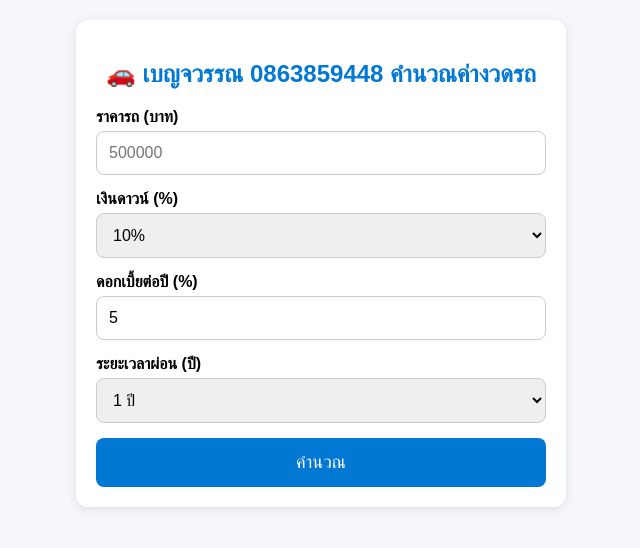
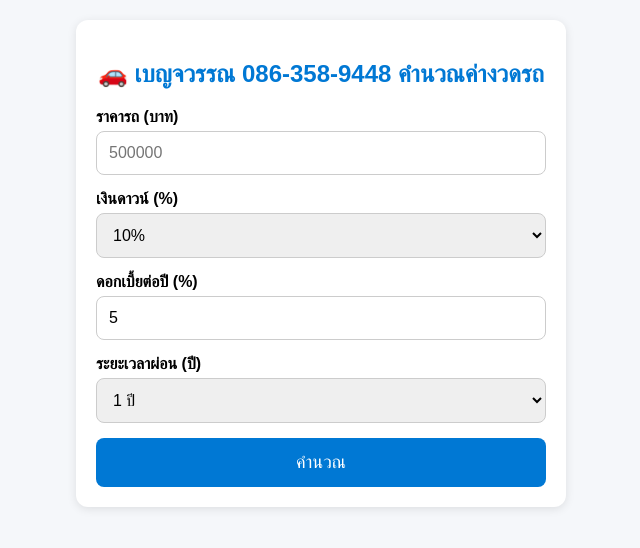
Before and after one commit to ottosangjb/otto7128, a plain HTML site: page carload.html in a window 1280 px wide. Shown: the whole page, without its empty margins (319-959 px from the left). Drawn offline with Linux system fonts and the light colour scheme.

Commit message:
Add files via upload

```diff
--- a/carload.html
+++ b/carload.html
@@ -3,7 +3,7 @@
 <head>
 <meta charset="UTF-8">
 <meta name="viewport" content="width=device-width, initial-scale=1.0">
-<title>เบญจวรรณ 0863859448 คำนวณค่างวดรถ</title>
+<title>เบญจวรรณ 086-358-9448 คำนวณค่างวดรถ</title>
 
 <style>
 body {
@@ -84,7 +84,7 @@ button:hover {
 <body>
 
 <div class="container">
-    <h2>🚗 เบญจวรรณ 0863859448 คำนวณค่างวดรถ</h2>
+    <h2>🚗 เบญจวรรณ 086-358-9448 คำนวณค่างวดรถ</h2>
 
     <div class="form-group">
         <label>ราคารถ (บาท)</label>
```
